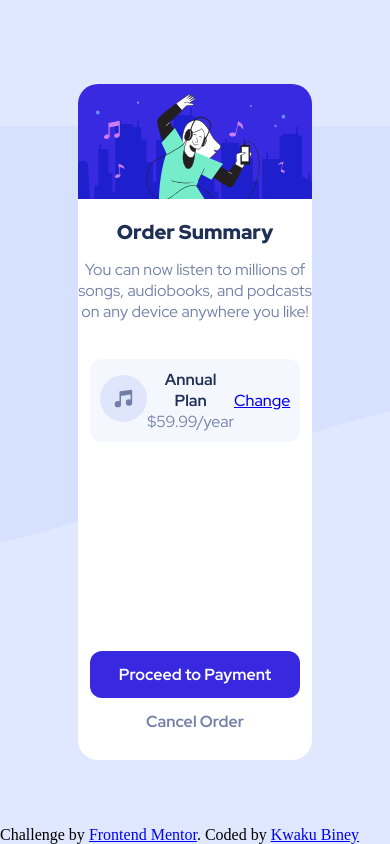
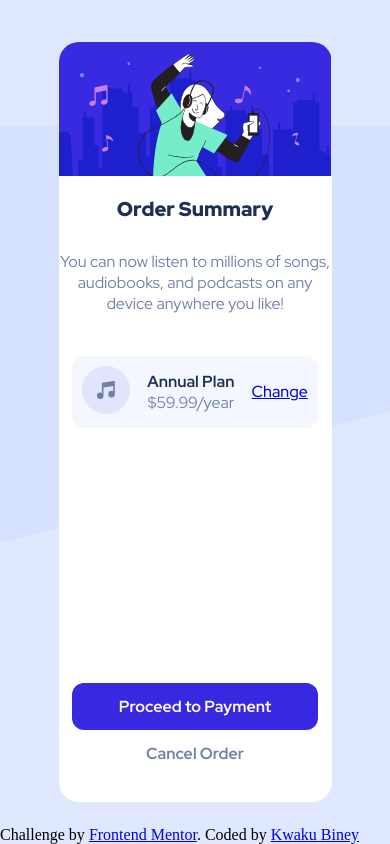
Before and after one commit to kwakubiney/frontendmentor.io, a plain HTML site: page index.html in a window 390 px wide. Drawn offline with Linux system fonts and the light colour scheme.

Commit message:
Fixed media queries

```diff
--- a/style.css
+++ b/style.css
@@ -154,7 +154,7 @@ position: relative;
     position: absolute;
     display: flex;
     flex-direction: column;
-    padding-bottom: 15px;
+    padding-bottom: 25px;
     width: 90%;
     text-align: center;
 }
@@ -199,19 +199,82 @@ bottom: 0px;
 
 
 /* #mobile */
-@media screen and (max-width: 480px) {
+@media screen and (max-width: 1008px) {
 
-.wrapper{
-    width: 60%;
-    height: 80%;
-}
+    .payment{
+        top:190px;
+    }
 
-.payment{
-        top:160px;
+    .details{
+        top:85px;
     }
 }
 
 
-@media screen and (max-width: 960x) {
+@media screen and (max-width: 960px) {
+        .details{
+            top:90px;
+        }
 
+        .payment{
+            top:200px;
+        }
     }
+
+    @media screen and (max-width: 910px) {
+       .wrapper{
+           width:40%;
+       }
+
+       .payment{
+           top:180px;
+       }
+
+       .details{
+           top:75px;
+       }
+    }
+
+    @media screen and (max-width: 715px) {
+
+        .wrapper{
+            width:50%;
+        }
+    }
+
+    @media screen and (max-width: 545px) {
+
+        .wrapper{
+            width:60%;
+        }
+    }
+
+    @media screen and (max-width: 445px) {
+
+        .wrapper{
+            width:70%;
+        }
+    }
+
+
+    @media screen and (max-width: 370px) {
+
+        .wrapper{
+            width:80%;
+            height: 85%;
+        }
+    }
+
+    @media screen and (max-width: 325px) {
+
+        .wrapper{
+            width:90%;
+        }
+    }
+
+    @media screen and (max-width: 280px) {
+
+        .wrapper{
+            width:95%;
+        }
+    }
```
